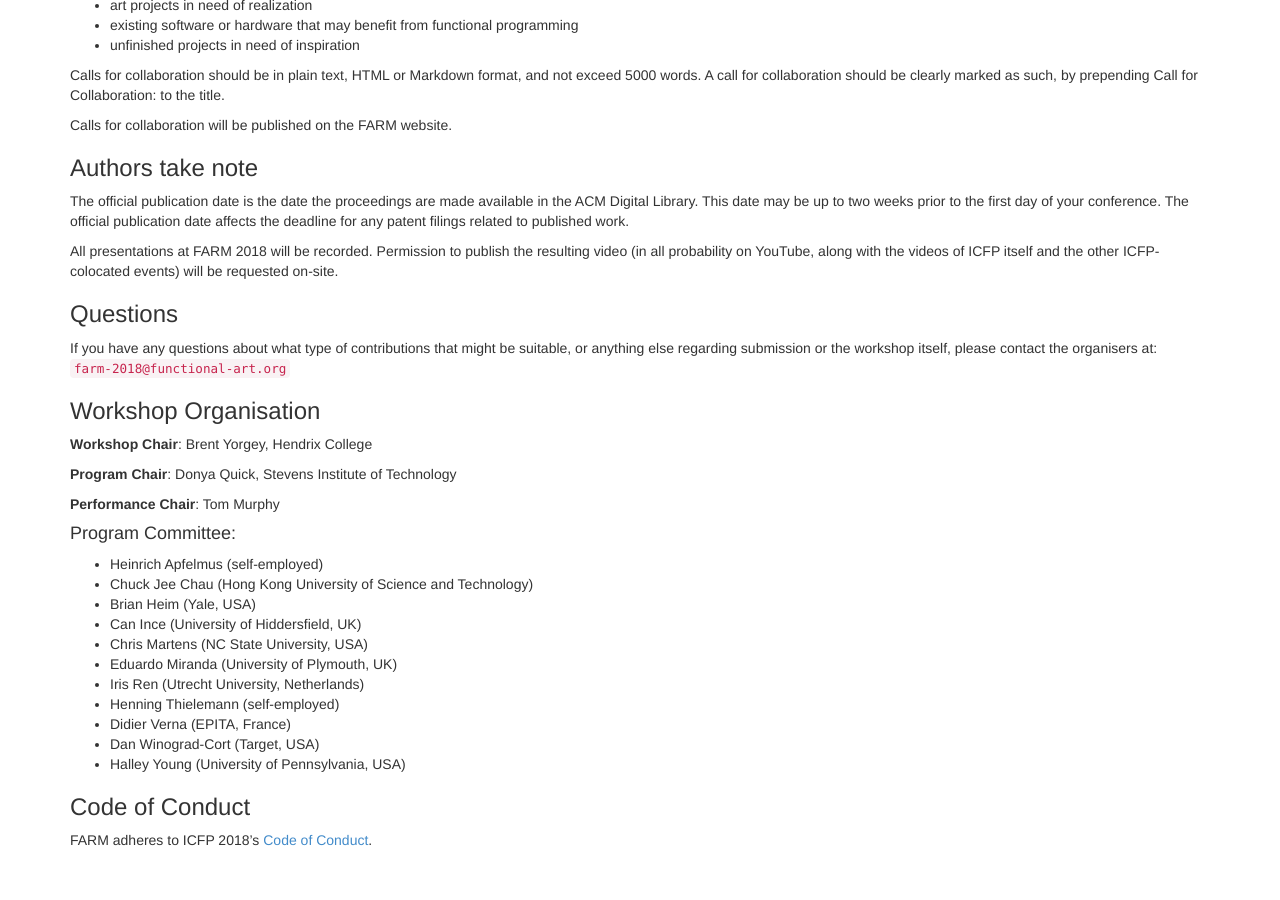
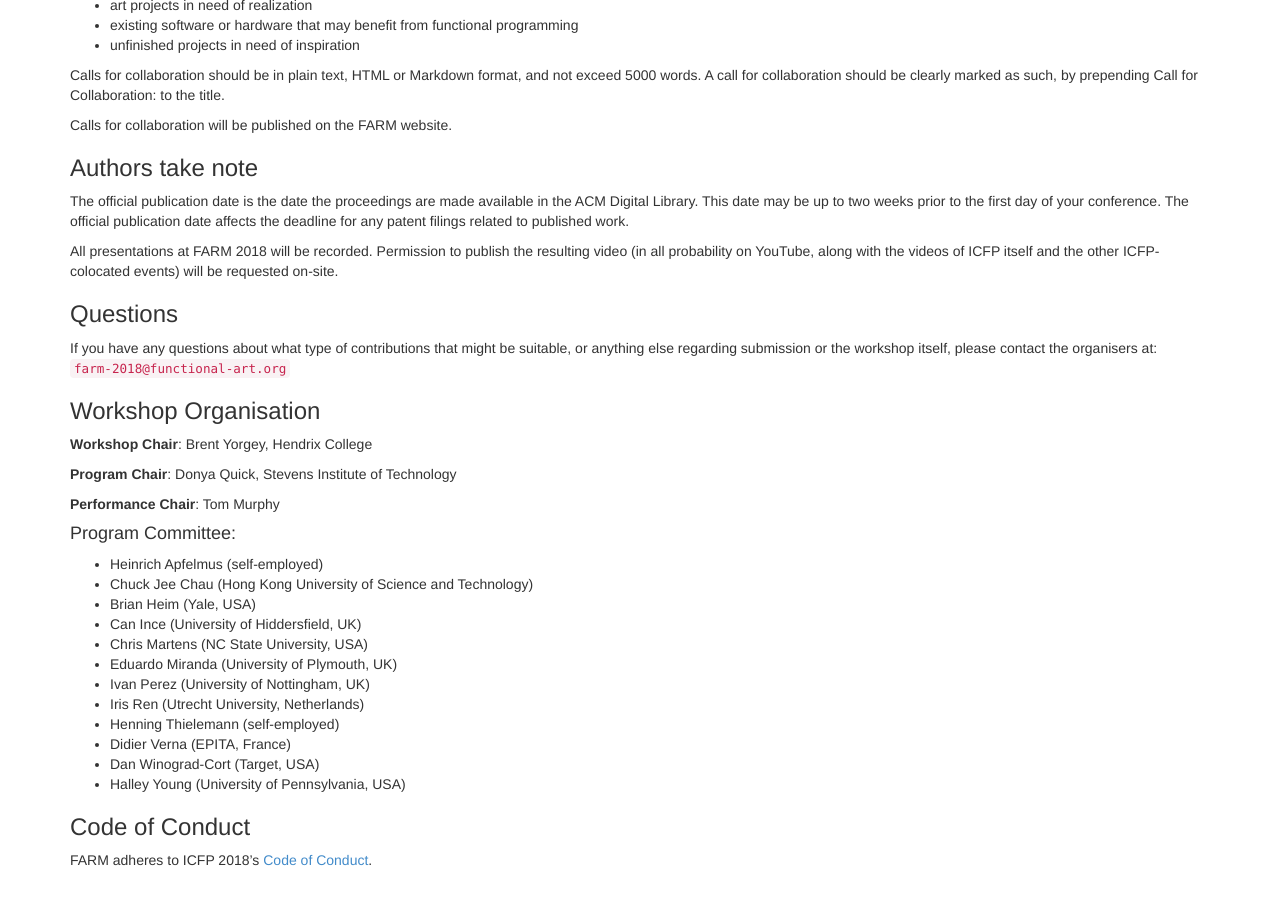
Before and after one commit to functional-art/functional-art.github.com, a Jekyll site: the page built from 2018/index.md, in a window 1280 px wide and 900 px high, scrolled down 1498 px. Built offline with Jekyll 4.4.1, drawn with Linux system fonts in a browser that asks for light colours; nearby versions of some CDN libraries.

Commit message:
add Ivan Perez to PC

```diff
--- a/2018/index.md
+++ b/2018/index.md
@@ -166,6 +166,7 @@ itself, please contact the organisers at: `farm-2018@functional-art.org`
 * Can Ince (University of Hiddersfield, UK)
 * Chris Martens (NC State University, USA)
 * Eduardo Miranda (University of Plymouth, UK)
+* Ivan Perez (University of Nottingham, UK)
 * Iris Ren (Utrecht University, Netherlands)
 * Henning Thielemann (self-employed)
 * Didier Verna (EPITA, France)
```
